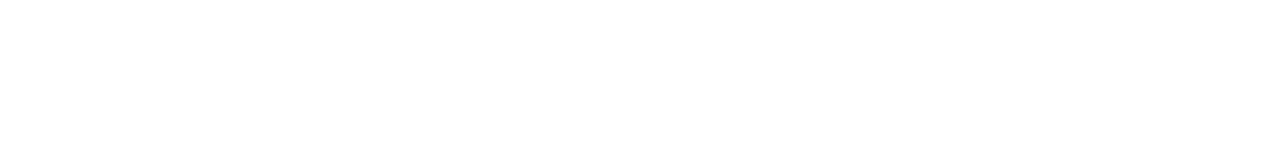
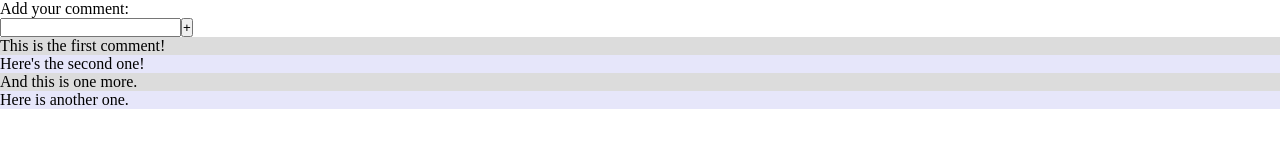
Before and after one commit to DEScott/DanielS, a plain HTML site: page chapter4/example2/index.html in a window 1280 px wide. Drawn offline with nearby package versions, Linux system fonts and the light colour scheme.

Commit message:
Another update, sorta following along with class, or is it following ME around? <_< >_>

```diff
--- a/chapter4/example2/app.js
+++ b/chapter4/example2/app.js
@@ -1,7 +1,14 @@
 var main = function () {
 	"use strict";
 
-	window.alert("hello world!")
+	$(".comment-input button").on("click", function (event) {
+		var $new_comment = $("<p>"),
+			comment_text = $(".comment-input input").val();
+
+		$new_comment.text(comment_text);
+
+		$(".comments").append($new_comment);
+	});
 };
 
 $(document).ready(main);
--- a/chapter4/example2/index.html
+++ b/chapter4/example2/index.html
@@ -13,9 +13,15 @@
 			<!-- I'll just put some random text here and be done with it.
 			Do the lalalalalalalalalalalalaaaalalalaaaaa! That is one annoying Hot Dog -->
 			<section class="comment-input">
+				<p>Add your comment:</p>
+				<input type="text"><button>+</button>
 			</section>
 
 			<section class="comments">
+				<p>This is the first comment!</p>
+				<p>Here's the second one!</p>
+				<p>And this is one more.</p>
+				<p>Here is another one.</p>
 			</section>
 		</main>
 
--- a/chapter4/example2/style.css
+++ b/chapter4/example2/style.css
@@ -2,3 +2,11 @@
 	margin: 0;
 	padding: 0;
 }
+
+.comments p:nth-child(even) {
+	background: lavender;
+}
+
+.comments p:nth-child(odd) {
+	background: gainsboro;
+}
```
